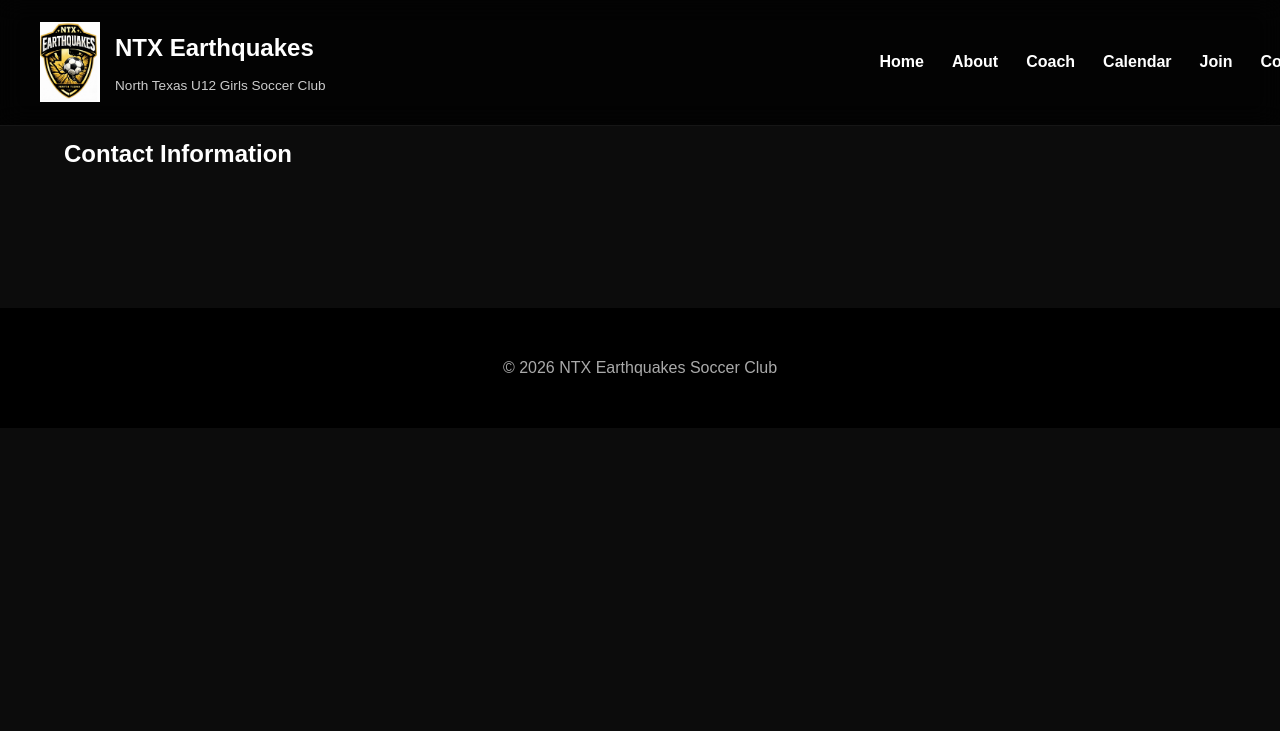
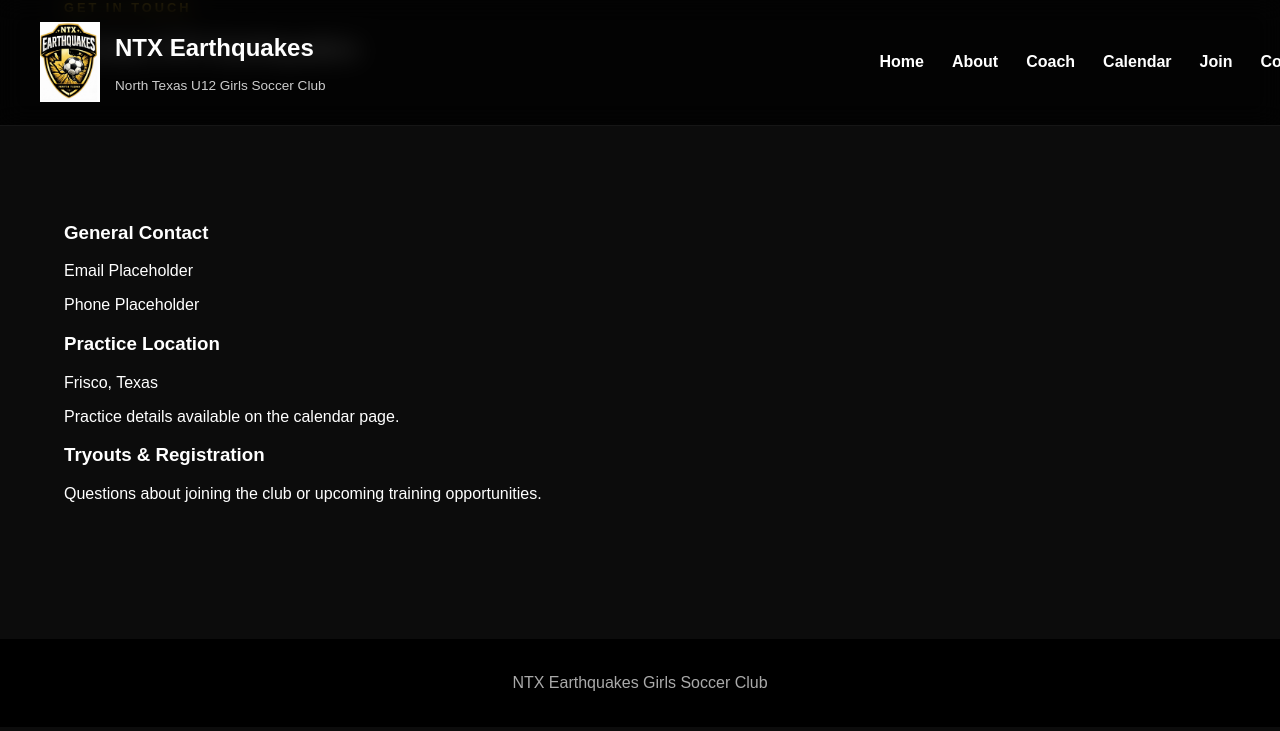
Before and after one commit to kernbrent/Earthquakes, a plain HTML site: page contact.html in a window 1280 px wide. Drawn offline with Linux system fonts and the light colour scheme.

Commit message:
fix contact

```diff
--- a/contact.html
+++ b/contact.html
@@ -3,21 +3,57 @@
 <head>
 <meta charset="UTF-8">
 <meta name="viewport" content="width=device-width, initial-scale=1.0">
-<title>Contact</title>
+<title>Contact | NTX Earthquakes</title>
+
 <link rel="stylesheet" href="css/style.css">
+
+<script src="js/mobile-nav.js"></script>
+<script src="js/loadHeader.js"></script>
 </head>
+
 <body>
 
 <div id="header-placeholder"></div>
 
-<section class="section"><div class="container"><h2>Contact Information</h2></div></section>
+<section class="page-hero">
+    <div class="container">
+        <div class="section-tag">Get In Touch</div>
+        <h1>Contact NTX Earthquakes</h1>
+    </div>
+</section>
+
+<section class="section">
+    <div class="container">
+
+        <div class="grid-3">
+
+            <div class="info-card">
+                <h3>General Contact</h3>
+                <p>Email Placeholder</p>
+                <p>Phone Placeholder</p>
+            </div>
+
+            <div class="info-card">
+                <h3>Practice Location</h3>
+                <p>Frisco, Texas</p>
+                <p>Practice details available on the calendar page.</p>
+            </div>
+
+            <div class="info-card">
+                <h3>Tryouts & Registration</h3>
+                <p>
+                    Questions about joining the club or upcoming training opportunities.
+                </p>
+            </div>
+
+        </div>
+
+    </div>
+</section>
 
 <footer>
-<p>© 2026 NTX Earthquakes Soccer Club</p>
+    NTX Earthquakes Girls Soccer Club
 </footer>
 
-<script src="js/loadHeader.js"></script>
-
-<script src="js/mobile-nav.js"></script>
 </body>
 </html>
```
